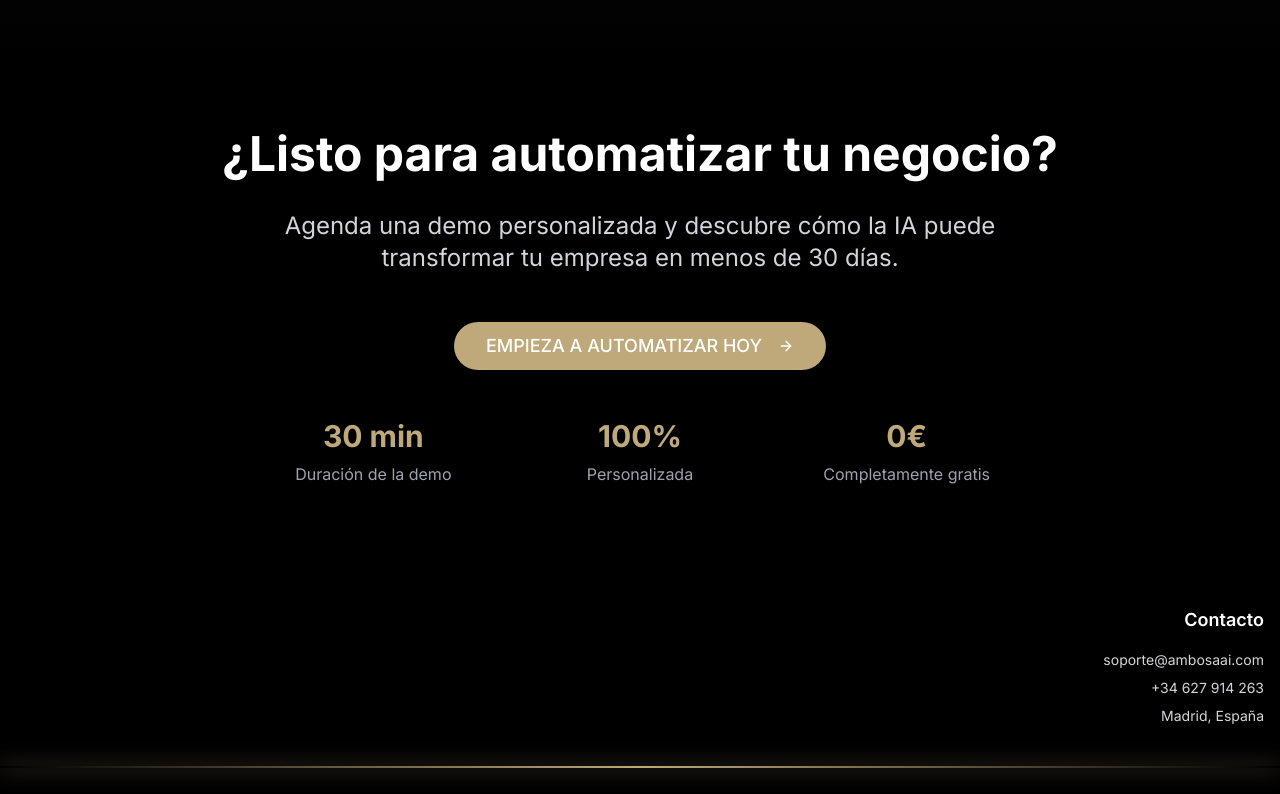
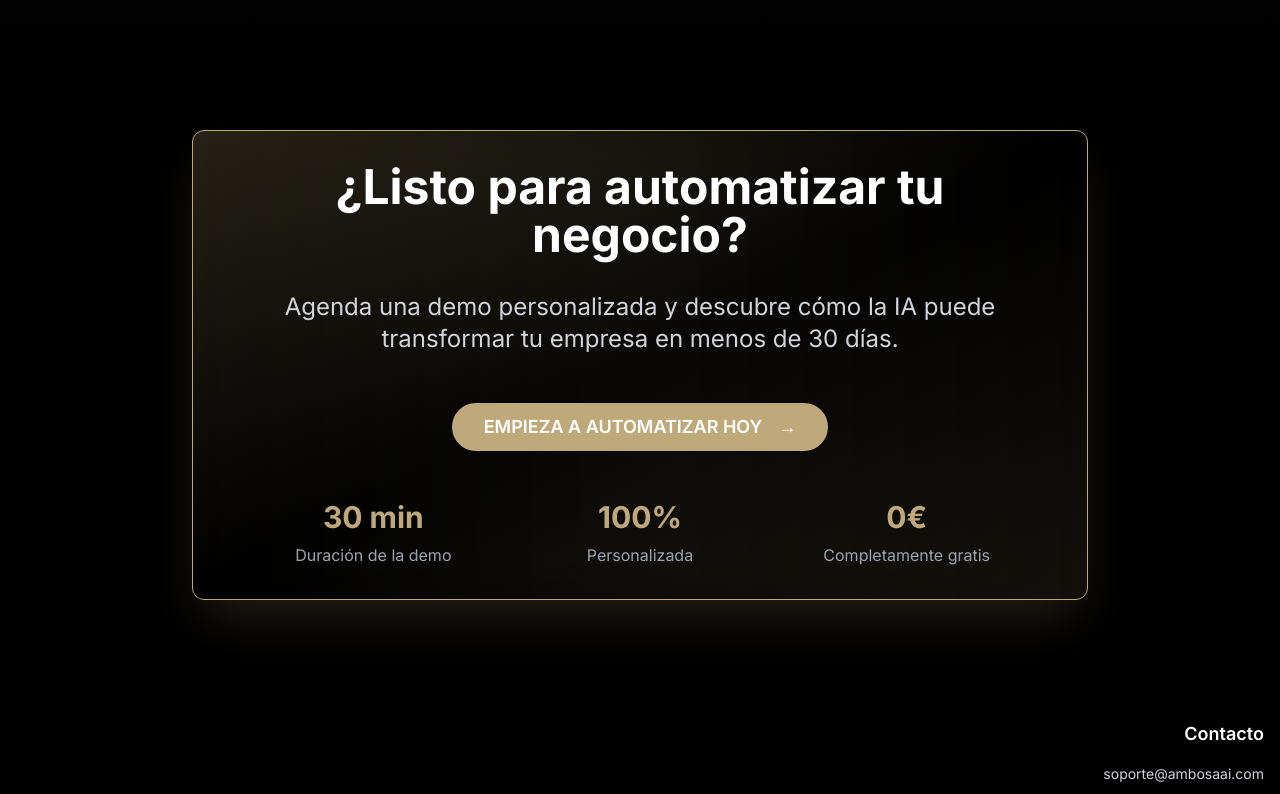
Before and after one commit to lucasespinosaai-lang/testambosaaiv0repository, a Next.js app: page / in a window 1280 px wide. Shown: the part 4054-4848 px from the top of the page. Built offline with nearby package versions, Linux system fonts and the light colour scheme.

Commit message:
Update page.tsx

```diff
--- a/app/page.tsx
+++ b/app/page.tsx
@@ -354,28 +354,45 @@ export default function Home() {
                 viewport={{ once: true }}
                 className="max-w-4xl mx-auto text-center"
               >
+                <div className="bg-gradient-to-br from-[#BFA97A]/20 via-black/60 to-[#BFA97A]/10 backdrop-blur-lg border border-[#BFA97A] rounded-xl p-6 sm:p-8 shadow-2xl shadow-[#BFA97A]/20 relative overflow-hidden">
+                  {/* Efecto de brillo adicional */}
+                  <div className="absolute inset-0 bg-gradient-to-r from-transparent via-[#BFA97A]/5 to-transparent blur-xl"></div>
+
+                  <div className="relative z-10">
                     <h2 className="text-4xl sm:text-5xl font-bold mb-8">¿Listo para automatizar tu negocio?</h2>
                     <p className="text-xl md:text-2xl mb-12 text-gray-300 max-w-3xl mx-auto">
-                  Agenda una demo personalizada y descubre cómo la IA puede transformar tu empresa en menos de 30 días.
+                      Agenda una demo personalizada y descubre cómo la IA puede transformar tu empresa en menos de 30
+                      días.
                     </p>
                     <div className="flex justify-center items-center">
                       {" "}
                       {/* Wrapper div for centering */}
                       <Button
-                    className="bg-[#BFA97A] text-white hover:bg-[#BFA97A]/90
-                         w-auto mx-auto inline-flex items-center justify-center
-                         !whitespace-nowrap text-sm md:text-lg px-4 py-3 md:px-8 md:py-6
-                         rounded-full"
+                        size="lg"
+                        className="bg-[#BFA97A] text-white hover:bg-[#BFA97A]/90 text-lg px-8 py-6 rounded-full transition-colors relative overflow-hidden group font-semibold"
+                        onMouseEnter={() => setIsHovered(true)}
+                        onMouseLeave={() => setIsHovered(false)}
                         asChild
                       >
                         <a
                           href="https://cal.com/lucas-espinosa/ia-para-tu-negocio"
                           target="_blank"
                           rel="noopener noreferrer"
-                      className="flex items-center justify-center"
                         >
-                      EMPIEZA A AUTOMATIZAR HOY
-                      <ArrowRight className="ml-2 h-4 w-4 md:h-5 w-5 group-hover:translate-x-1 transition-transform" />
+                          <span className="relative z-10">EMPIEZA A AUTOMATIZAR HOY</span>
+                          <motion.span
+                            className="absolute inset-0 bg-gradient-to-r from-[#BFA97A]/80 to-[#BFA97A]"
+                            initial={{ x: "100%" }}
+                            animate={{ x: isHovered ? "0%" : "100%" }}
+                            transition={{ duration: 0.3 }}
+                          />
+                          <motion.span
+                            animate={{ x: isHovered ? 5 : 0 }}
+                            transition={{ duration: 0.2 }}
+                            className="ml-2 relative z-10"
+                          >
+                            →
+                          </motion.span>
                         </a>
                       </Button>
                     </div>
@@ -393,11 +410,12 @@ export default function Home() {
                         <div className="text-gray-400 text-sm sm:text-base">Completamente gratis</div>
                       </div>
                     </div>
+                  </div>
+                </div>
               </motion.div>
             </div>
           </section>
         </main>
-
         <Footer />
       </div>
     </div>
```
Lines whose indentation alone changed are shown as unchanged.
